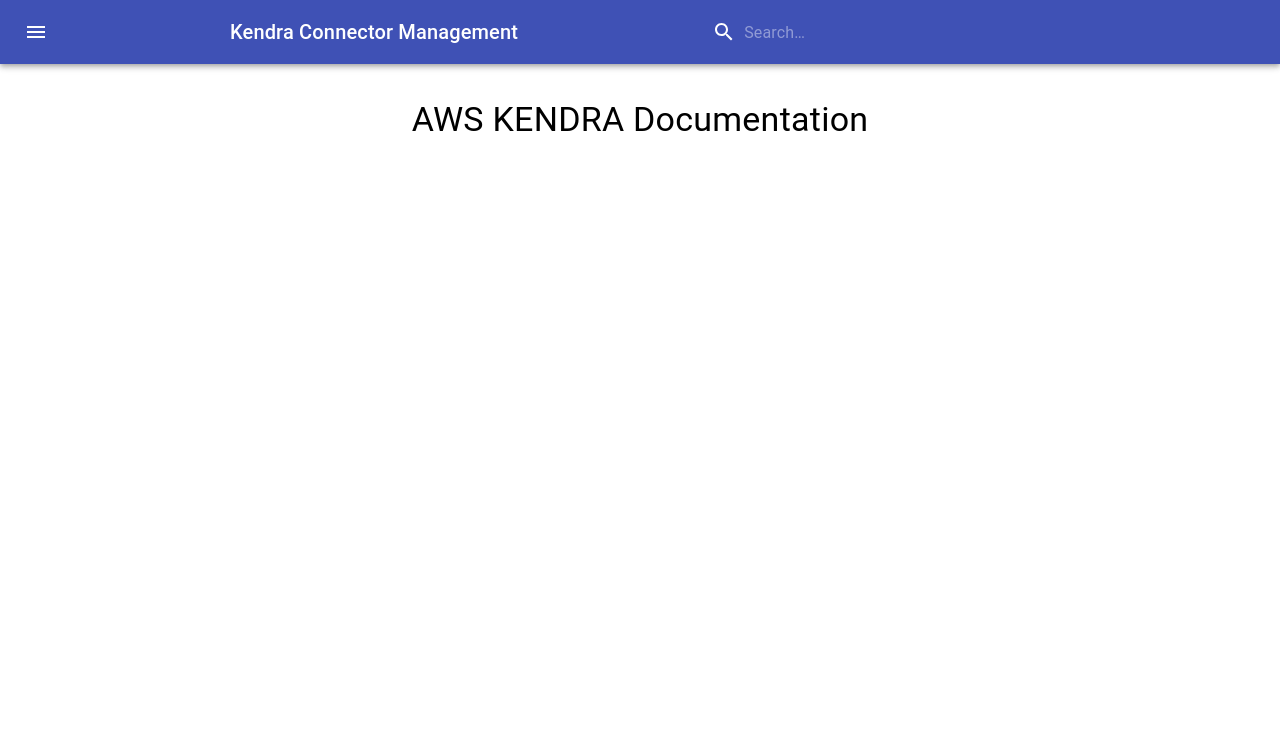
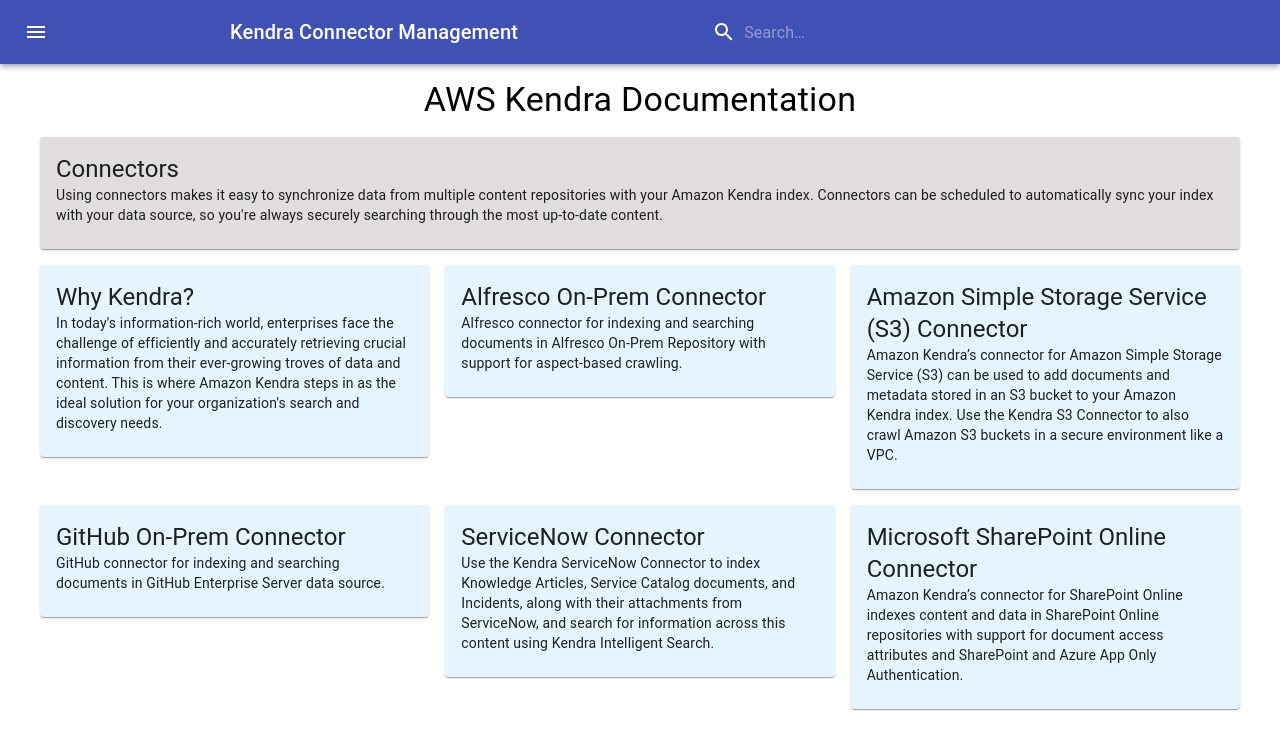
Before and after one commit to PeopleTechGroup/kendra-connector-react-app, a React (Create React App) app: page /kendraDocumentation in a window 1280 px wide. Shown: the top 750 px of the page. Built offline with nearby package versions, Linux system fonts and the light colour scheme.

Commit message:
documentation page creation

```diff
--- a/package.json
+++ b/package.json
@@ -7,8 +7,8 @@
     "@emotion/styled": "^11.11.0",
     "@material-ui/core": "^4.12.4",
     "@material-ui/icons": "^4.11.3",
-    "@mui/icons-material": "^5.14.3",
-    "@mui/material": "^5.14.5",
+    "@mui/icons-material": "^5.14.8",
+    "@mui/material": "^5.14.8",
     "@okta/okta-react": "^6.7.0",
     "@testing-library/jest-dom": "^5.17.0",
     "@testing-library/react": "^13.4.0",
--- a/src/components/Documentation.jsx
+++ b/src/components/Documentation.jsx
@@ -1,19 +1,148 @@
+import React from "react";
+import { Grid, Typography, Card, CardContent, makeStyles } from "@material-ui/core";
 
-import { Card, CardContent, Grid, Typography } from "@material-ui/core";
-import kendraOverview from "../images/kendra-overview.png";
+const useStyles = makeStyles((theme) => ({
+  card: {
+    textAlign: "left",
+    [theme.breakpoints.down("sm")]: {
+      width: "100%", // For small screens, display one card per row
+    },
+  },
+
+}));
+
+//  array of colors outside the useStyles function
+const cardColors = [
+  "#E5F4FF",// Color for the second card,Color for the third card
+  "#E1DDDD",  // Color for the first card
+  "#DDEEFF",
+  // Add more colors as needed for additional cards
+];
 
 
 const Documentation = () => {
-    return (
-    <Grid container>
-        <Grid item xs={12} style={{ padding: 20 }}>
-            <Typography variant="h4" component="h4">
-               AWS KENDRA Documentation
+  const classes = useStyles();
+
+  return (
+    <Grid container spacing={2}>
+      {/* 0th row */}
+      <Grid item xs={12}>
+        <Typography variant="h4" component="h4">
+          AWS Kendra Documentation
+        </Typography>
+      </Grid>
+
+      {/* First row */}
+      <Grid item xs={12} className={classes.card}>
+         <Card style={{ backgroundColor: cardColors[1] }}>
+          <CardContent>
+            <Typography variant="h5" component="h5">
+              Connectors
             </Typography>
-        </Grid>
+            <Typography variant="body2">
+              Using connectors makes it easy to synchronize data from multiple
+              content repositories with your Amazon Kendra index. Connectors can
+              be scheduled to automatically sync your index with your data
+              source, so you're always securely searching through the most
+              up-to-date content.
+            </Typography>
+          </CardContent>
+        </Card>
+      </Grid>
+
+      {/* Second row */}
+      <Grid item xs={12} sm={6} md={4} lg={4} className={classes.card}>
+        <Card style={{ backgroundColor: cardColors[0] }}>
+          <CardContent>
+            <Typography variant="h5" component="h5">
+              Why Kendra?
+            </Typography>
+            <Typography variant="body2">
+              In today's information-rich world, enterprises face the challenge
+              of efficiently and accurately retrieving crucial information from
+              their ever-growing troves of data and content. This is where
+              Amazon Kendra steps in as the ideal solution for your
+              organization's search and discovery needs.
+            </Typography>
+          </CardContent>
+        </Card>
+      </Grid>
+      <Grid item xs={12} sm={6} md={4} lg={4} className={classes.card}>
+        <Card style={{ backgroundColor: cardColors[0] }}>
+          <CardContent>
+            <Typography variant="h5" component="h5">
+              Alfresco On-Prem Connector
+            </Typography>
+            <Typography variant="body2">
+              Alfresco connector for indexing and searching documents in Alfresco
+              On-Prem Repository with support for aspect-based crawling.
+            </Typography>
+          </CardContent>
+        </Card>
+      </Grid>
+
+      {/* Third row */}
+      <Grid item xs={12} sm={6} md={4} lg={4} className={classes.card}>
+        <Card style={{ backgroundColor: cardColors[0] }}>
+          <CardContent>
+            <Typography variant="h5" component="h5">
+              Amazon Simple Storage Service (S3) Connector
+            </Typography>
+            <Typography variant="body2">
+              Amazon Kendra’s connector for Amazon Simple Storage Service (S3)
+              can be used to add documents and metadata stored in an S3 bucket
+              to your Amazon Kendra index. Use the Kendra S3 Connector to also
+              crawl Amazon S3 buckets in a secure environment like a VPC.
+            </Typography>
+          </CardContent>
+        </Card>
+      </Grid>
+      <Grid item xs={12} sm={6} md={4} lg={4} className={classes.card}>
+        <Card style={{ backgroundColor: cardColors[0] }}>
+          <CardContent>
+            <Typography variant="h5" component="h5">
+              GitHub On-Prem Connector
+            </Typography>
+            <Typography variant="body2">
+              GitHub connector for indexing and searching documents in GitHub
+              Enterprise Server data source.
+            </Typography>
+          </CardContent>
+        </Card>
+      </Grid>
+
+      {/* Fourth row */}
+      <Grid item xs={12} sm={6} md={4} lg={4} className={classes.card}>
+        <Card style={{ backgroundColor: cardColors[0] }}>
+          <CardContent>
+            <Typography variant="h5" component="h5">
+              ServiceNow Connector
+            </Typography>
+            <Typography variant="body2">
+              Use the Kendra ServiceNow Connector to index Knowledge Articles,
+              Service Catalog documents, and Incidents, along with their
+              attachments from ServiceNow, and search for information across this
+              content using Kendra Intelligent Search.
+            </Typography>
+          </CardContent>
+        </Card>
+      </Grid>
+      <Grid item xs={12} sm={6} md={4} lg={4} className={classes.card}>
+        <Card style={{ backgroundColor: cardColors[0] }}>
+          <CardContent>
+            <Typography variant="h5" component="h5">
+              Microsoft SharePoint Online Connector
+            </Typography>
+            <Typography variant="body2">
+              Amazon Kendra’s connector for SharePoint Online indexes content and
+              data in SharePoint Online repositories with support for document
+              access attributes and SharePoint and Azure App Only Authentication.
+            </Typography>
+          </CardContent>
+        </Card>
+      </Grid>
     </Grid>
-    )
-
-}
+  );
+};
 
 export default Documentation;
```
Also changed, not shown: 2 other files (tests, documents, lock files or other folders).
